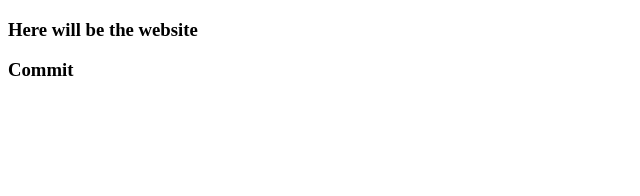
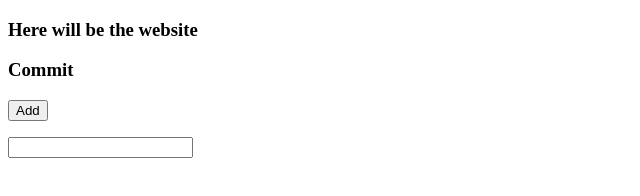
Before and after one commit to rocketDevTeam/pruductShop, a plain HTML site: page index.html in a window 1280 px wide. Shown: the whole page, without its empty margins (0-640 px from the left). Drawn offline with Linux system fonts and the light colour scheme.

Commit message:
Added a button and input

```diff
--- a/index.html
+++ b/index.html
@@ -8,11 +8,16 @@
     <link rel="stylesheet" type="text/css" href="style.css">
     <link rel="stylesheet" type="text/css" href="script.js">
     <title>NeoSystem</title>
+
 </head>
 
 <body>
     <h3>Here will be the website</h3>
     <h3>Commit</h3>
+
+    <p><button>Add</button></p>
+    <input>
+
 </body>
 
 </html>
```
